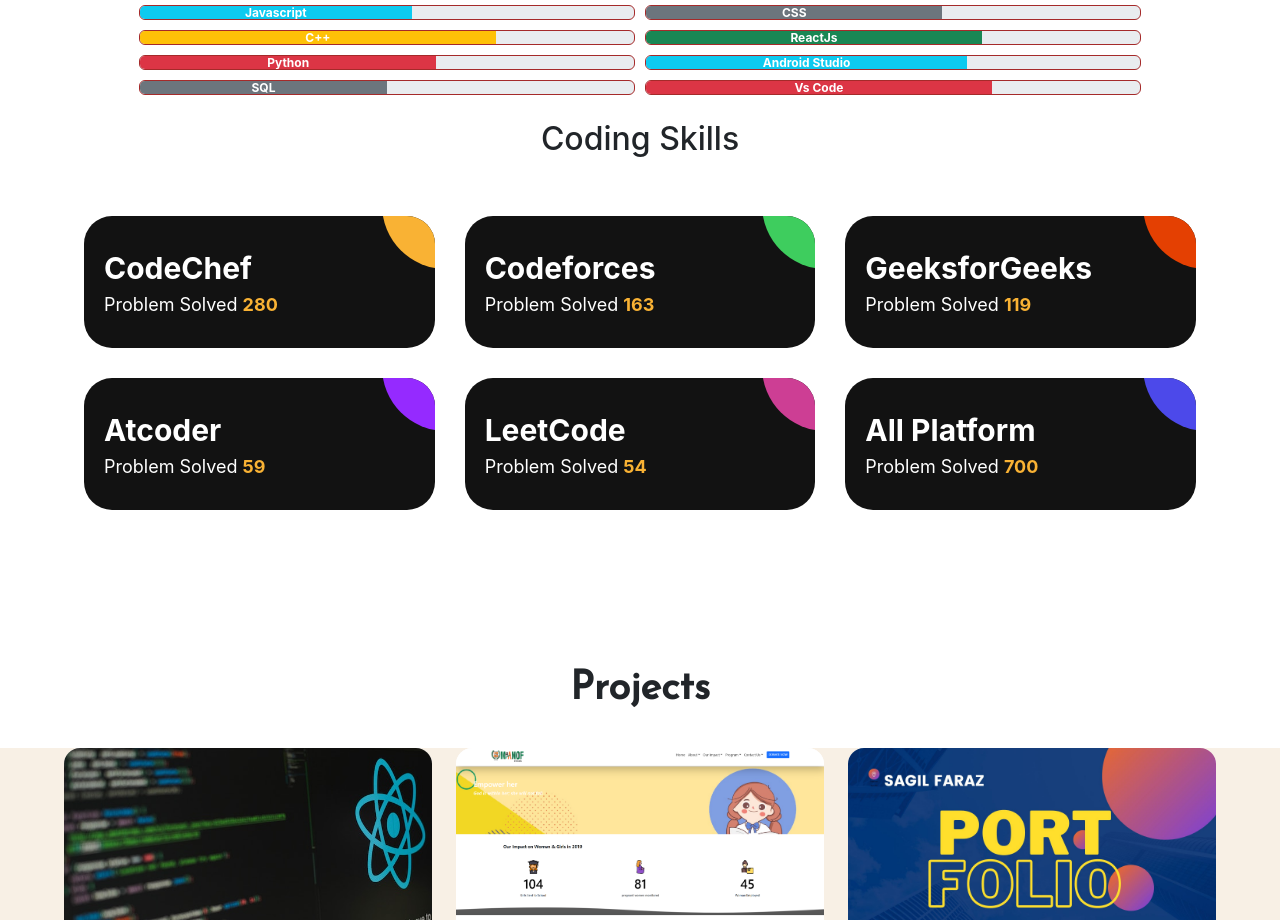
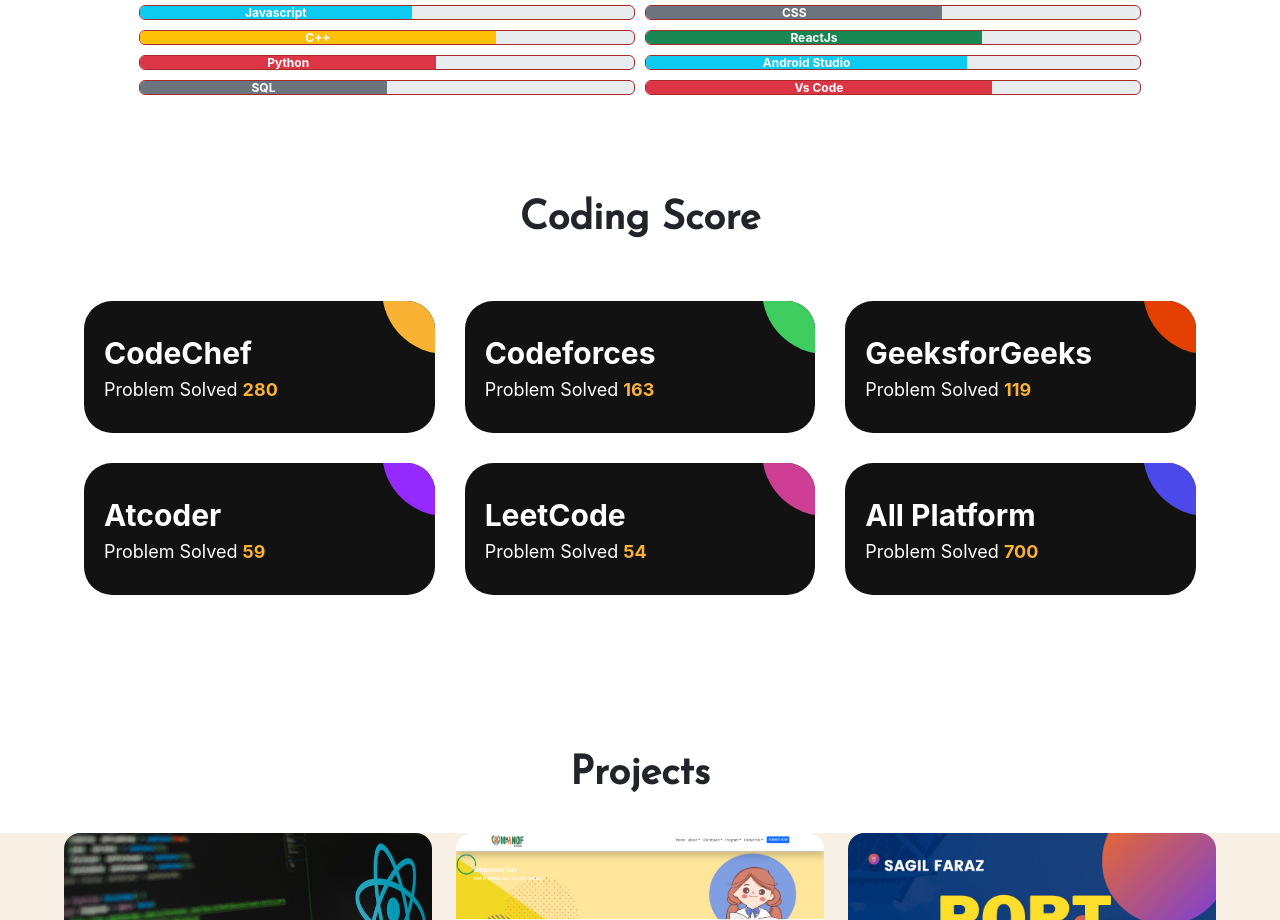
Before and after one commit to Sagil7/Portfolio, a React (Create React App) app: page /Codingskills in a window 1280 px wide. Shown: the part 1580-2500 px from the top of the page. Built offline with nearby package versions, Linux system fonts and the light colour scheme.

Commit message:
Coding Score added

```diff
--- a/src/Cards/CodingSkills/Codingskills.js
+++ b/src/Cards/CodingSkills/Codingskills.js
@@ -4,7 +4,7 @@
 
 function Codingskills() {
   return (
-    <div className="Codingouterbox"> <h2 id="codingskill">Coding Skills</h2>
+    <div className="Codingouterbox"> <h1 id="codingskill">Coding Score</h1>
        <div class="ag-format-container">
   <div class="ag-courses_box">
     <div class="ag-courses_item">
```
